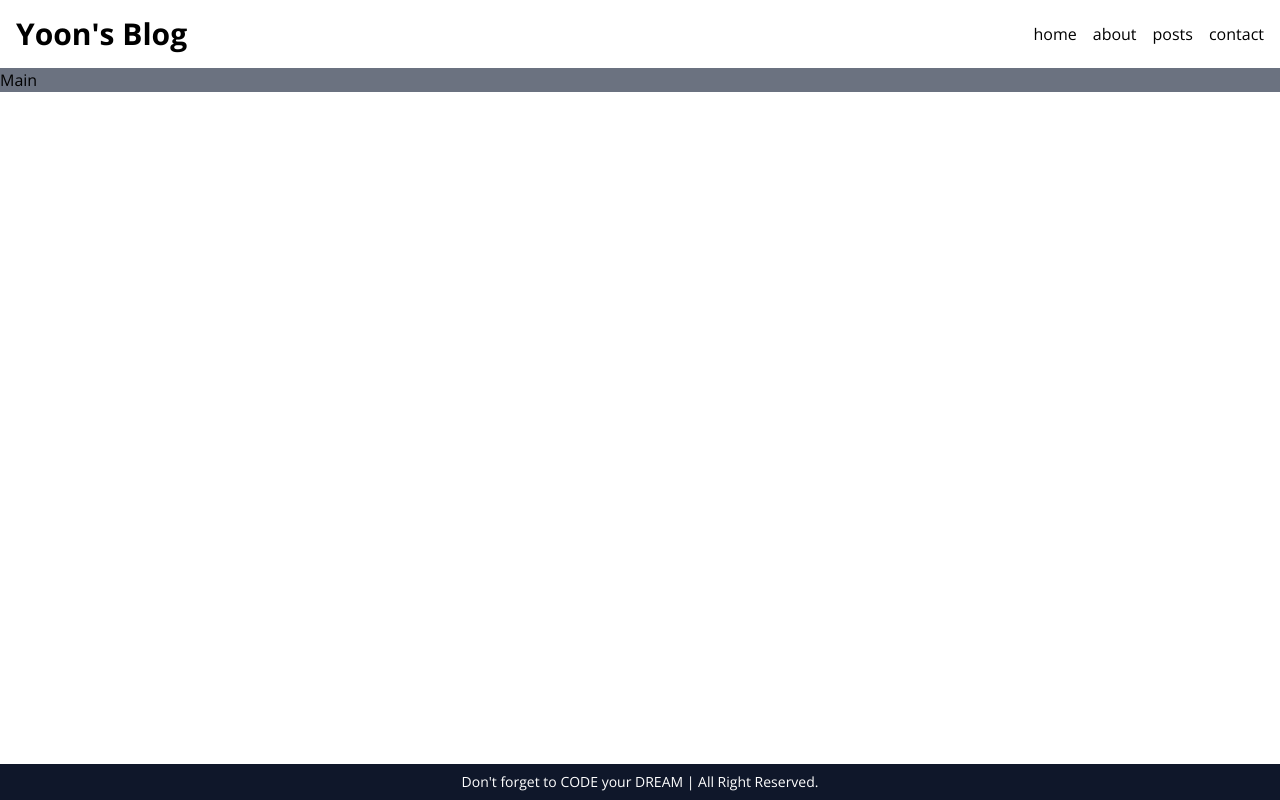
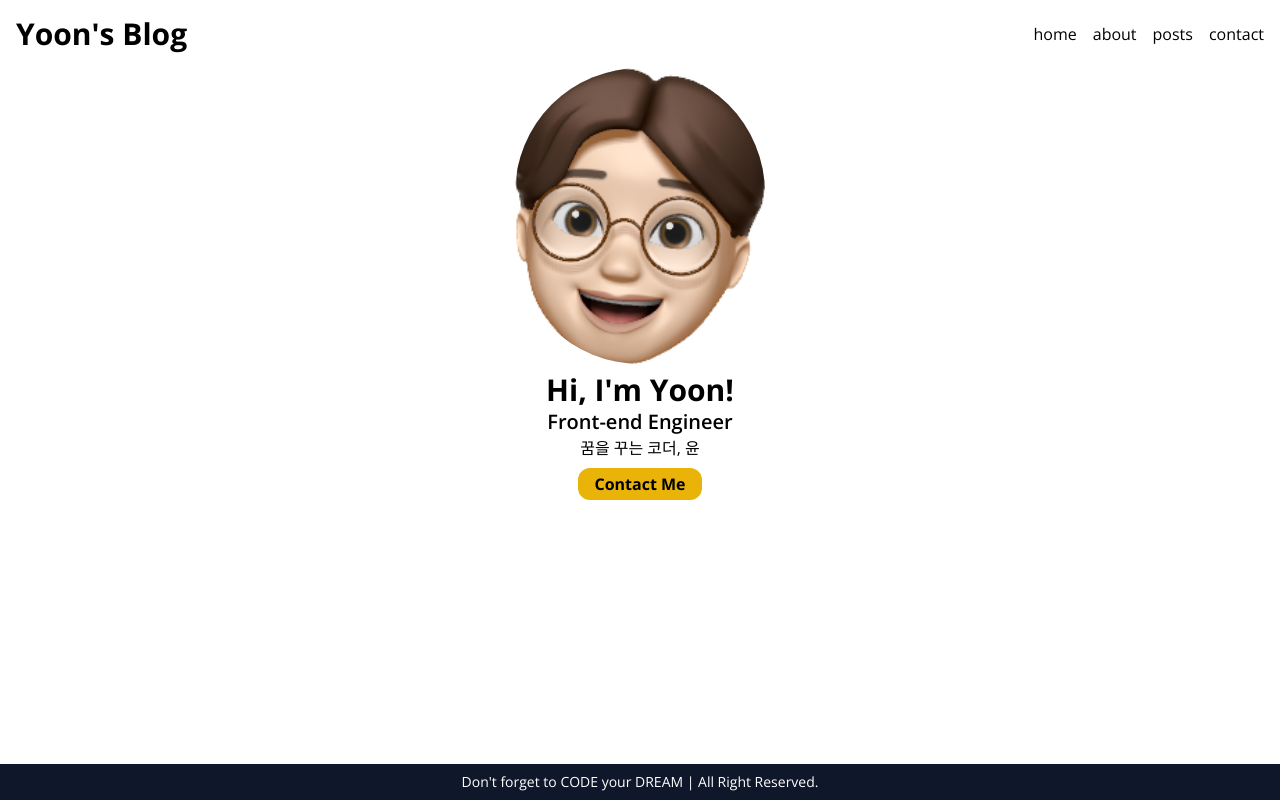
Before and after one commit to yoon052/blog, a Next.js app: page / in a window 1280 px wide. Built offline with nearby package versions, Linux system fonts and the light colour scheme.

Commit message:
feat: Hero
my profile statement and image at HomePage

```diff
--- a/src/app/page.tsx
+++ b/src/app/page.tsx
@@ -1,5 +1,10 @@
+import Hero from '@/components/Hero';
 import Image from 'next/image';
 
-export default function Home() {
-  return <section className='bg-gray-500'>Main</section>;
+export default function HomePage() {
+  return (
+    <>
+      <Hero />
+    </>
+  );
 }
--- /dev/null
+++ b/src/components/Hero.tsx
@@ -0,0 +1,26 @@
+import Image from 'next/image';
+import Link from 'next/link';
+import profileImage from '../../public/images/profile.png.png';
+
+export default function Hero() {
+  return (
+    <section className='text-center'>
+      <Image
+        className='rounded-full mx-auto'
+        src={profileImage}
+        alt='Picture of the author'
+        width={250}
+        height={250}
+        priority
+      />
+      <h2 className='text-3xl font-bold mt-2'>{"Hi, I'm Yoon!"}</h2>
+      <h3 className='text-xl font-semibold'>Front-end Engineer</h3>
+      <p>꿈을 꾸는 코더, 윤</p>
+      <Link href='/contact'>
+        <button className='bg-yellow-500 font-bold rounded-xl py-1 px-4 mt-2'>
+          Contact Me
+        </button>
+      </Link>
+    </section>
+  );
+}
```
